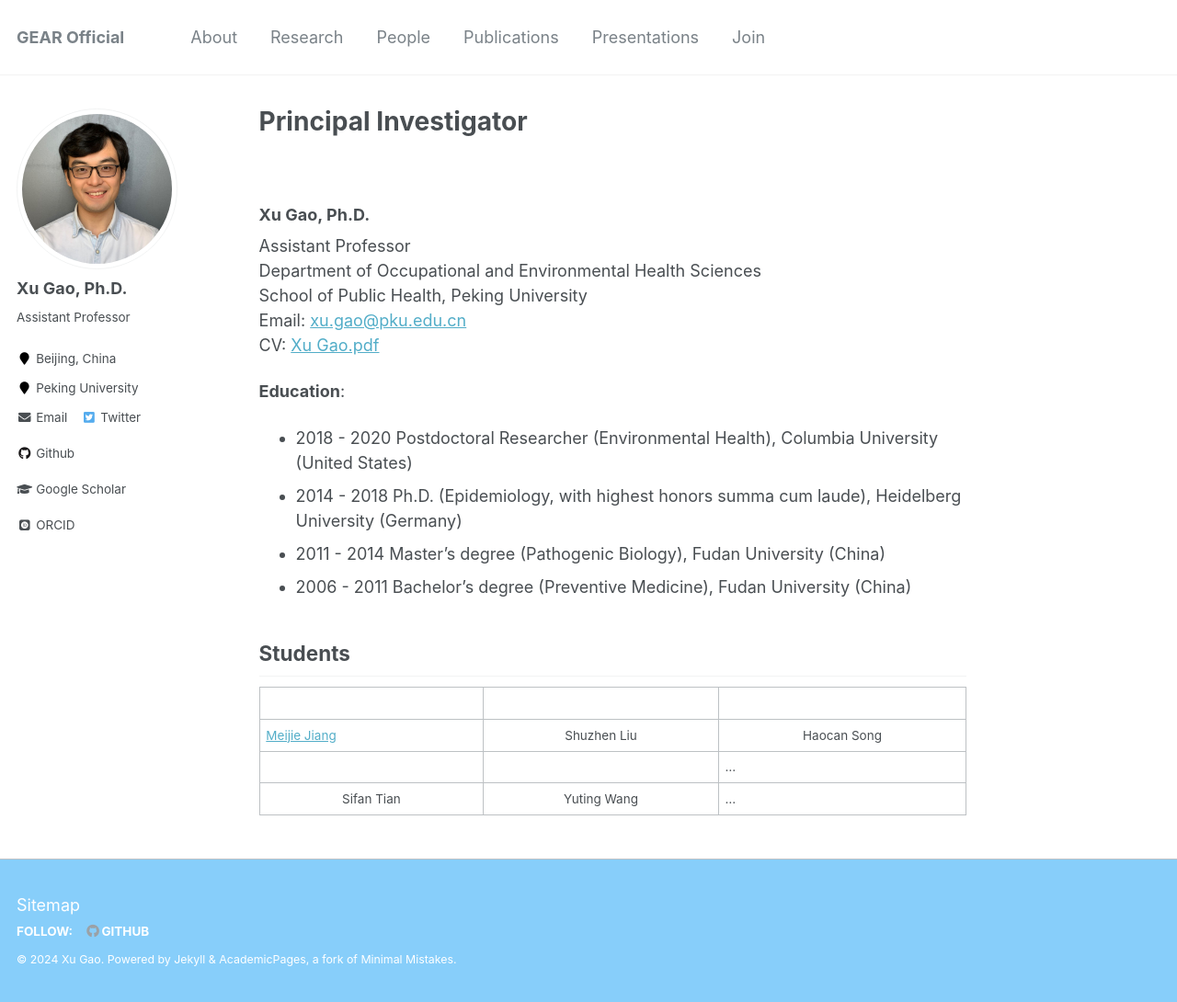
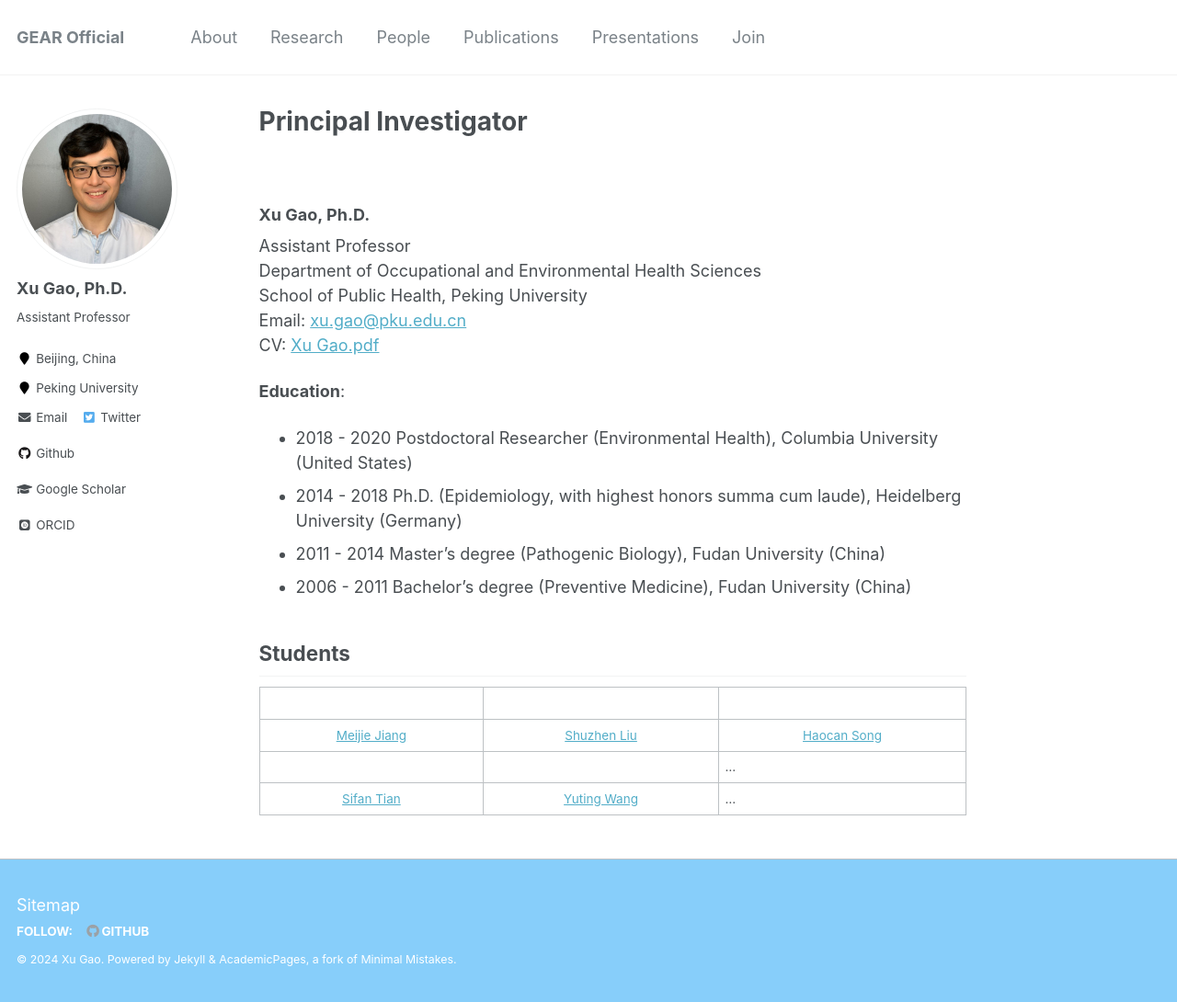
Before and after one commit to ytwangZero/gearpku2020.github.io, a Jekyll site: the page built from _pages/people.md, in a window 1280 px wide and 1090 px high. Shown: the whole window at 92% size. Built offline with Jekyll 4.4.1, drawn with Linux system fonts in a browser that asks for light colours; some web fonts are replaced.

```diff
--- a/_pages/people.md
+++ b/_pages/people.md
@@ -25,6 +25,6 @@ CV: [Xu Gao.pdf](https://github.com/gearpku2020/gearpku2020.github.io/blob/main/
 ## Students
 
 [![](MeijieJiangPic.png)](../People/Meijie-Jiang.md) | [![](ShuzhenLiuPic.png)](../People/Shuzhen-Liu.md) | [![](HaocanSongPic.png)](../People/Haocan-Song.md)
-[Meijie Jiang](../People/Meijie-Jiang.md) | <center>Shuzhen Liu</center> | <center>Haocan Song</center>
+[<center>Meijie Jiang</center>](../People/Meijie-Jiang.md) | [<center>Shuzhen Liu</center>](../People/Shuzhen-Liu.md) | [<center>Haocan Song</center>](../People/Haocan-Song.md)
 [![](SifanTianPic.png)](../People/Sifan-Tian.md) | [![](YutingWangPic.png)](../People/Yuting-Wang.md) | ...
-<center>Sifan Tian</center> | <center>Yuting Wang</center> | ...
+[<center>Sifan Tian</center>](../People/Sifan-Tian.md) | [<center>Yuting Wang</center>](../People/Yuting-Wang.md) | ...
```
